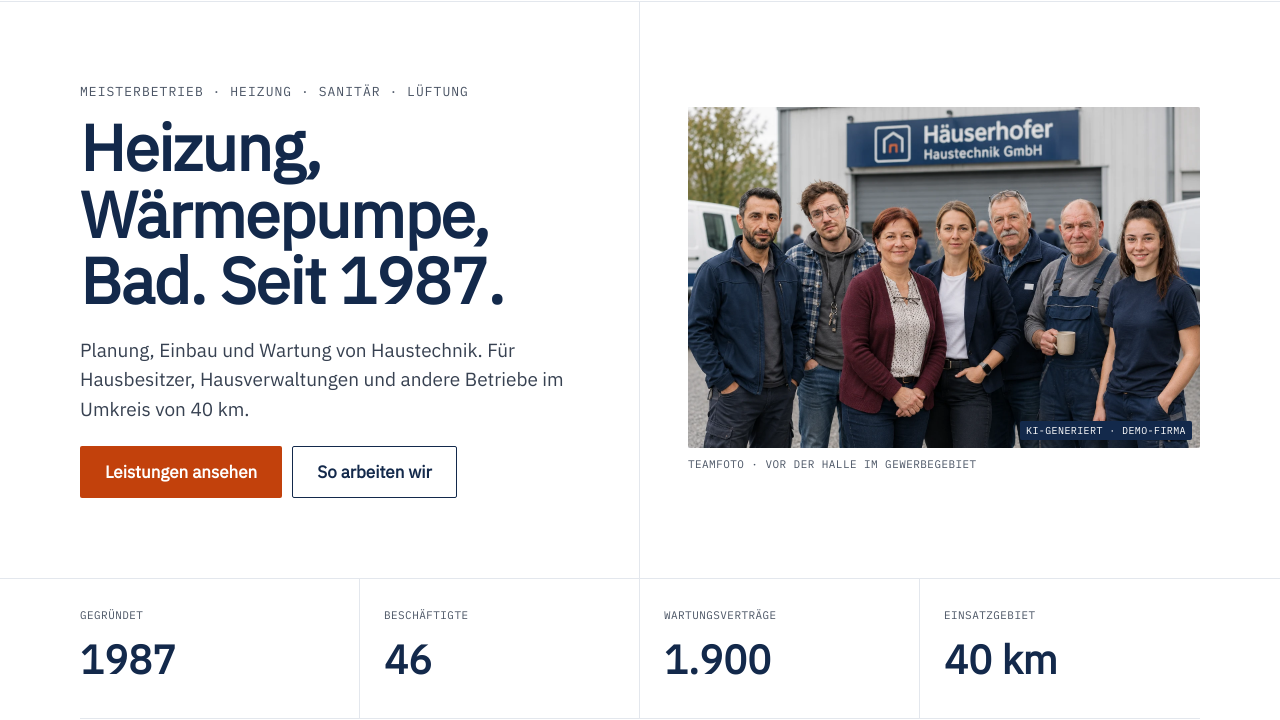
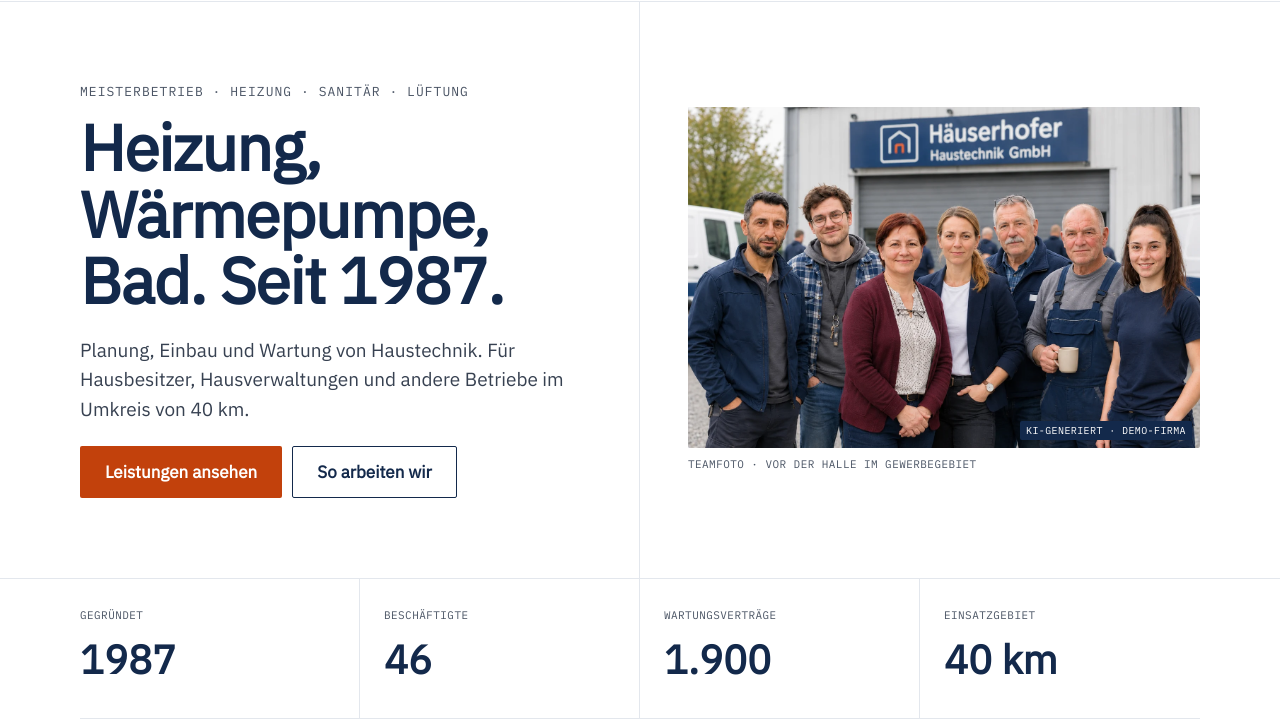
Before and after one commit to ucarsinan/haeuserhofer-haustechnik, an Astro site in the folder website/: page / in a window 1280 px wide. Shown: the part 114-834 px from the top of the page. Built offline with nearby package versions, Linux system fonts and the light colour scheme; Astro itself is replaced by a stand-in of ours.

Commit message:
Use corrected team photo in hero
Co-Authored-By: Claude Opus 5.5 <noreply@anthropic.com>
Claude-Session: https://claude.ai/code/session_0116RoMnt3kJfyUnGomwpV5U

```diff
--- a/website/src/pages/index.astro
+++ b/website/src/pages/index.astro
@@ -20,7 +20,7 @@ import { stats, services, process, people, history } from '../data/site';
             <a class="btn btn--secondary" href="/so-arbeiten-wir/">So arbeiten wir</a>
           </div>
         </div>
-        <Photo class="hero__photo" person eager src="/images/team-1536.webp" caption="Teamfoto · vor der Halle im Gewerbegebiet" alt="Die sieben Hauptpersonen vor der Firmenhalle mit dem Schild Häuserhofer Haustechnik GmbH: Murat Demir, Jonas Becker, Petra Hoffmann, Julia und Werner Häuserhofer, Klaus Wagner mit Kaffeebecher und Lea Schmidt. Dahinter unscharf weitere Mitarbeitende und zwei Servicewagen. KI-generiert, Demo-Firma" />
+        <Photo class="hero__photo" person eager src="/images/team-1448.webp" caption="Teamfoto · vor der Halle im Gewerbegebiet" alt="Die sieben Hauptpersonen vor der Firmenhalle mit dem Schild Häuserhofer Haustechnik GmbH: Murat Demir, Jonas Becker, Petra Hoffmann, Julia und Werner Häuserhofer, Klaus Wagner mit Kaffeebecher und Lea Schmidt. Dahinter unscharf weitere Mitarbeitende und zwei Servicewagen. KI-generiert, Demo-Firma" />
       </div>
     </div>
   </section>
```
Also changed, not shown: website/public/images/team-1448.webp (added), website/public/images/team-1536.webp (deleted).
